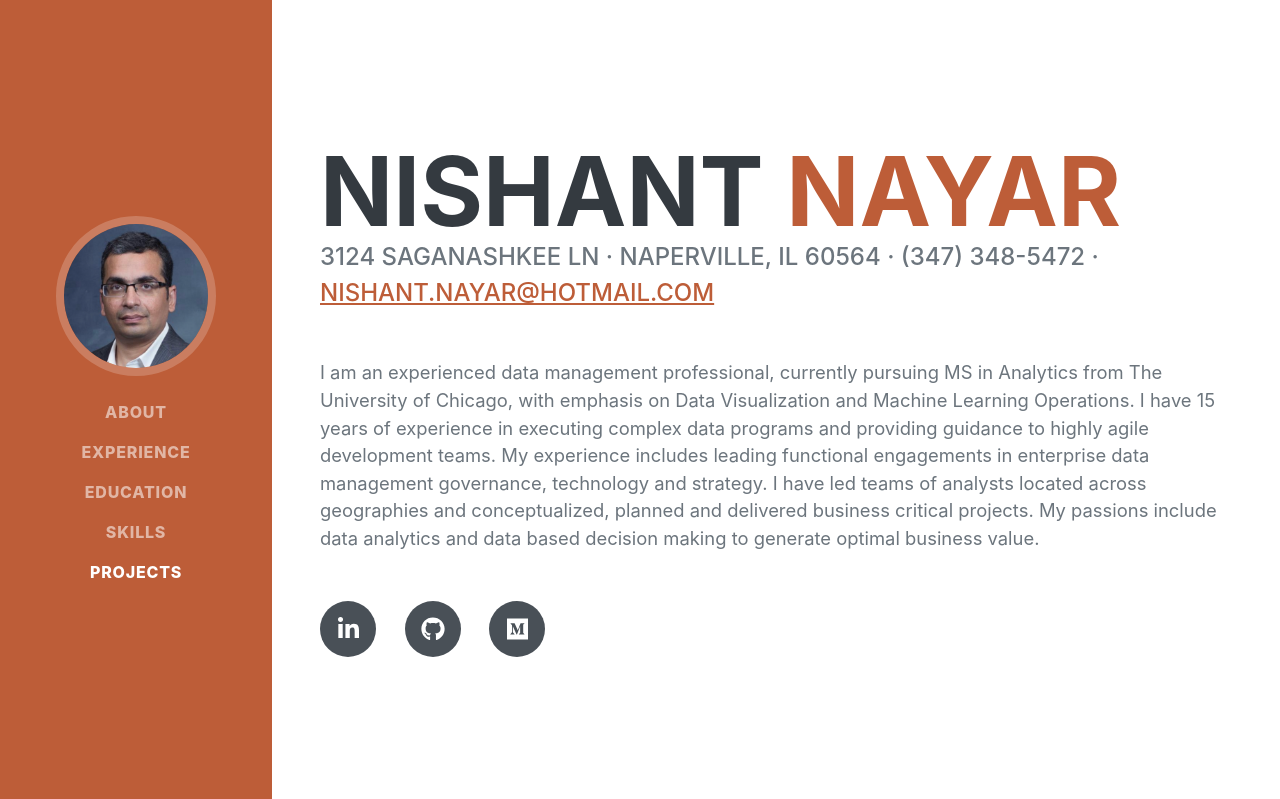
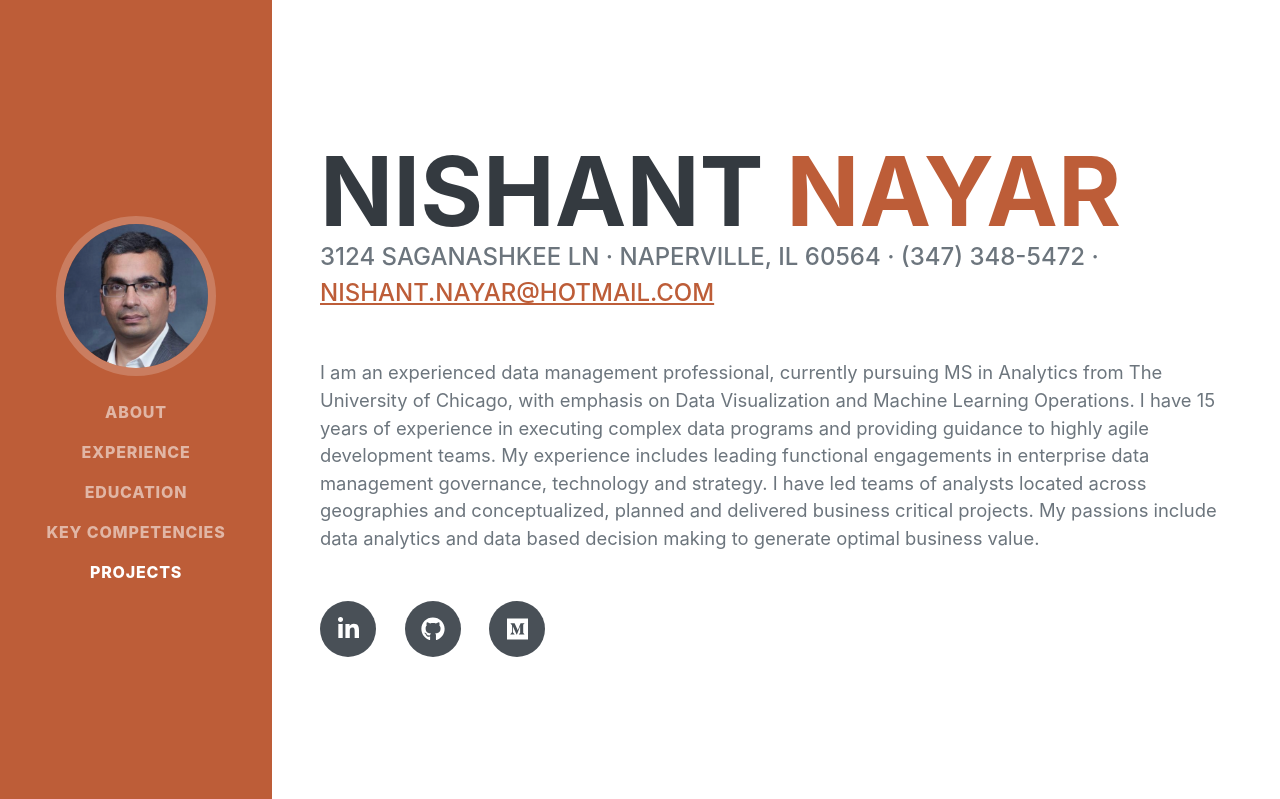
Before and after one commit to nishantnayar/Website-Flask, a Flask app: page / in a window 1280 px wide. Shown: the top 799 px of the page. Run offline with Flask 2, Linux system fonts and the light colour scheme; some libraries are stand-ins or nearby versions; some web fonts are replaced.

Commit message:
Minor Formatting Changes
Skills changed to key competencies

```diff
--- a/templates/layout.html
+++ b/templates/layout.html
@@ -28,7 +28,7 @@
             <li class="nav-item"><a class="nav-link js-scroll-trigger" href="#about">About</a></li>
             <li class="nav-item"><a class="nav-link js-scroll-trigger" href="#experience">Experience</a></li>
             <li class="nav-item"><a class="nav-link js-scroll-trigger" href="#education">Education</a></li>
-            <li class="nav-item"><a class="nav-link js-scroll-trigger" href="#skills">Skills</a></li>
+            <li class="nav-item"><a class="nav-link js-scroll-trigger" href="#skills">Key Competencies</a></li>
             <li class="nav-item"><a class="nav-link js-scroll-trigger" href="#Projects">Projects</a></li>
             <!--<li class="nav-item"><a class="nav-link js-scroll-trigger" href="#awards">Awards</a></li>-->
         </ul>
```
Also changed, not shown: 1 other file.
